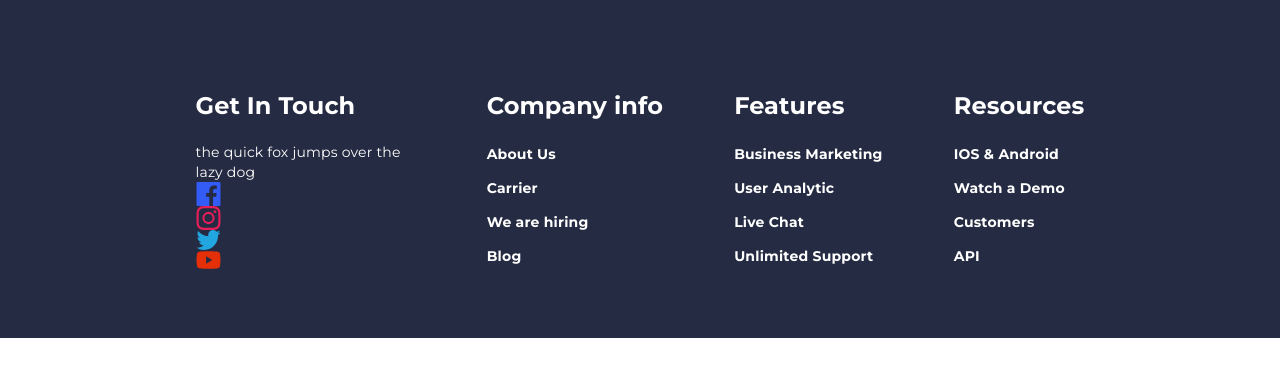
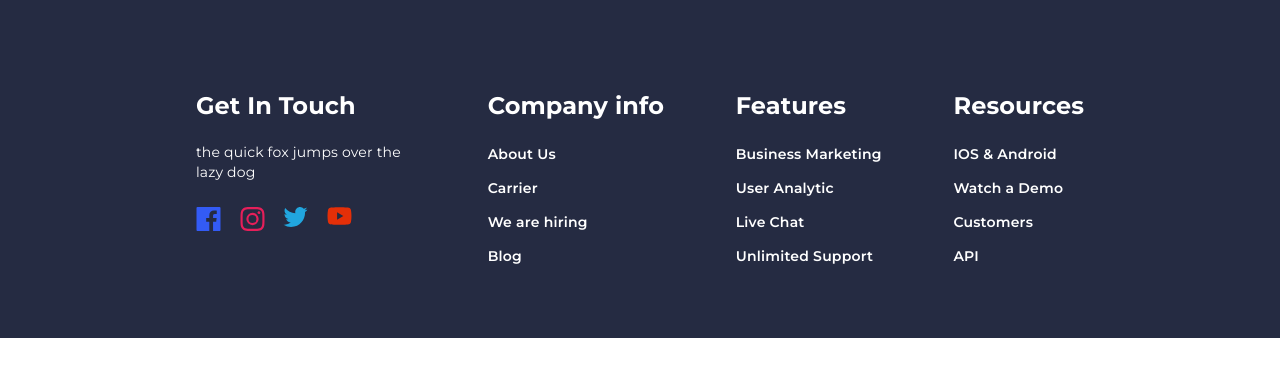
Before and after one commit to DocQuanty/DriveMore, a website: page DriveMore/index.html in a window 1280 px wide. Drawn offline with Linux system fonts and the light colour scheme.

Commit message:
add links for logo

```diff
--- a/#src/scss/footer.scss
+++ b/#src/scss/footer.scss
@@ -22,6 +22,7 @@
 }
 .flex-footer-list {
   &__text-above-logo {
+    margin-bottom: 25px;
     font-weight: 500;
     font-size: 14px;
     line-height: 20px;
@@ -57,17 +58,9 @@
 
   .flex-footer-list {
     &__logos {
-      // &_facebook {
-      // }
-
-      // &_instagram {
-      // }
-
-      // &_twitter {
-      // }
-
-      // &_youtube {
-      // }
+      max-width: 156px;
+      display: flex;
+      justify-content: space-between;
     }
   }
 }
--- a/DriveMore/index.html
+++ b/DriveMore/index.html
@@ -25,6 +25,12 @@
   href="https://fonts.googleapis.com/css2?family=Montserrat:wght@400;700&display=swap"
   rel="stylesheet"
 />
+<link rel="preconnect" href="https://fonts.googleapis.com" />
+<link rel="preconnect" href="https://fonts.gstatic.com" crossorigin />
+<link
+  href="https://fonts.googleapis.com/css2?family=Montserrat:wght@400;600;700&display=swap"
+  rel="stylesheet"
+/>
 
     <div class="wrapper">
       <header class="header">
@@ -48,10 +54,10 @@
                   <div class="flex-footer-list__text-above-logo">the quick fox jumps over the
                      lazy dog</div>
                   <div class="flex-footer-list__logos">
-                     <div class="flex-footer-list__logos_facebook"><picture><source srcset="./img/icon/Facebook.svg" type="image/webp"><img src="./img/icon/Facebook.svg" alt="#"></picture></div>
-                     <div class="flex-footer-list__logos_instagram"><picture><source srcset="./img/icon/Instagram.svg" type="image/webp"><img src="./img/icon/Instagram.svg" alt="#"></picture></div>
-                     <div class="flex-footer-list__logos_twitter"><picture><source srcset="./img/icon/Twitter.svg" type="image/webp"><img src="./img/icon/Twitter.svg" alt="#"></picture></div>
-                     <div class="flex-footer-list__logos_youtube"><picture><source srcset="./img/icon/Youtube.svg" type="image/webp"><img src="./img/icon/Youtube.svg" alt="#"></picture></div>
+                     <div class="flex-footer-list__logos_facebook"><a href="#"><picture><source srcset="./img/icon/Facebook.svg" type="image/webp"><img src="./img/icon/Facebook.svg" alt="#"></picture></a></div>
+                     <div class="flex-footer-list__logos_instagram"><a href="#"><picture><source srcset="./img/icon/Instagram.svg" type="image/webp"><img src="./img/icon/Instagram.svg" alt="#"></picture></a></div>
+                     <div class="flex-footer-list__logos_twitter"><a href="#"><picture><source srcset="./img/icon/Twitter.svg" type="image/webp"><img src="./img/icon/Twitter.svg" alt="#"></picture></a></div>
+                     <div class="flex-footer-list__logos_youtube"><a href="#"><picture><source srcset="./img/icon/Youtube.svg" type="image/webp"><img src="./img/icon/Youtube.svg" alt="#"></picture></a></div>
                   </div>
                </div>
                   <div class="flex-footer-list">
```
Also changed, not shown: #src/_footer.html (+4 -4 lines), #src/fonts.html (+6 -0 lines), DriveMore/fonts.html (+6 -0 lines), DriveMore/css/style.css, DriveMore/css/style.min.css.
